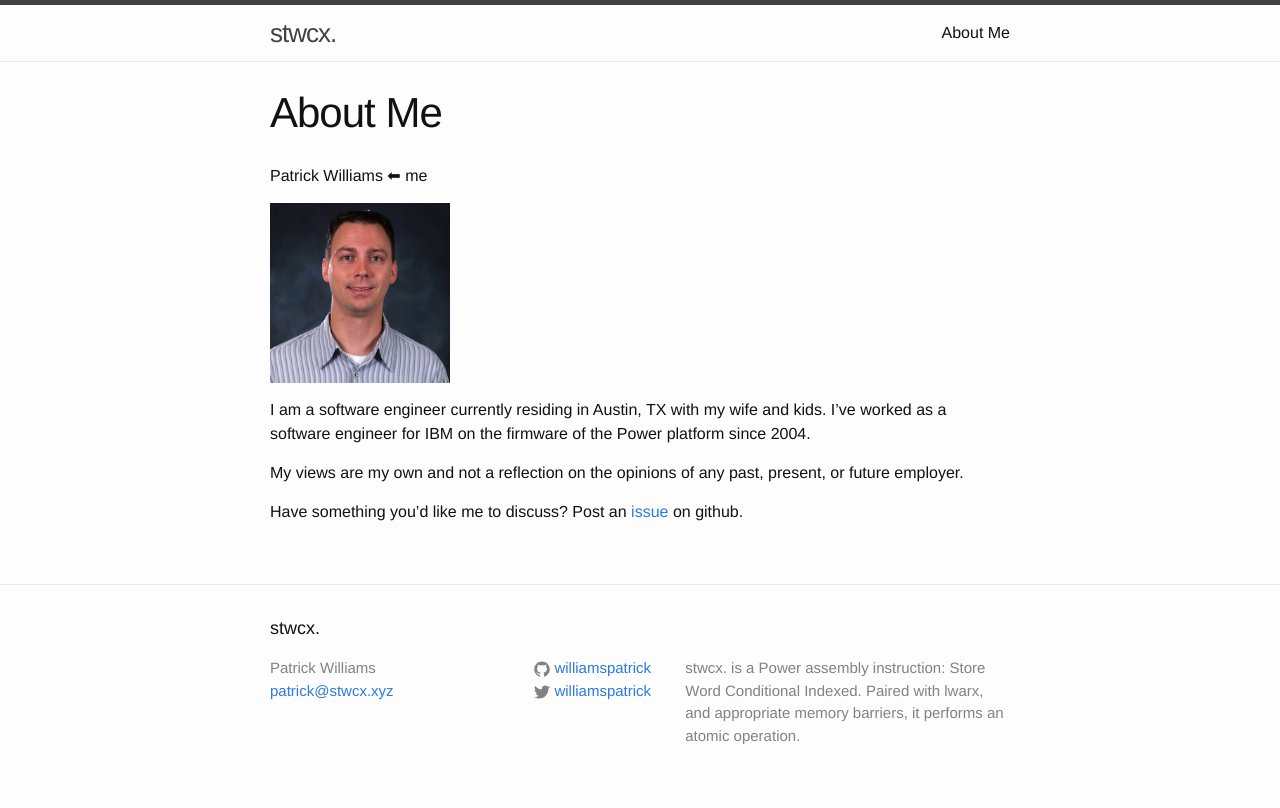
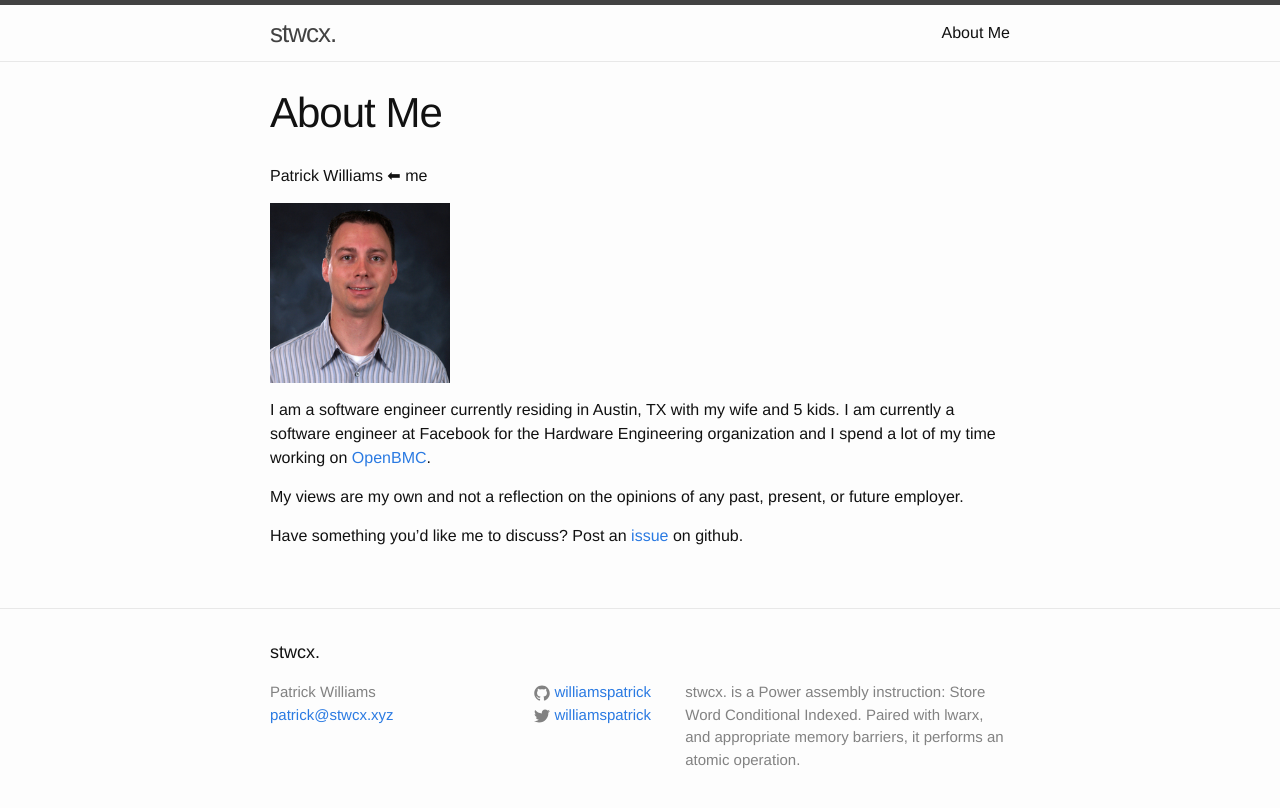
Before and after one commit to williamspatrick/williamspatrick.github.io, a Jekyll site: the page built from about.md, in a window 1280 px wide. Shown: the top 808 px of the page. Built offline with Jekyll 4.4.1, drawn with Linux system fonts in a browser that asks for light colours.

Commit message:
update about-me
Signed-off-by: Patrick Williams <patrick@stwcx.xyz>

```diff
--- a/about.md
+++ b/about.md
@@ -8,10 +8,12 @@ Patrick Williams &#11013; me
 
 <img src="{{ page.image }}" width="180px" />
 
-I am a software engineer currently residing in Austin, TX with my wife and kids.
-I've worked as a software engineer for IBM on the firmware of the Power
-platform since 2004.
+I am a software engineer currently residing in Austin, TX with my wife and 5
+kids.  I am currently a software engineer at Facebook for the Hardware
+Engineering organization and I spend a lot of my time working on
+[OpenBMC](https://github.com/openbmc).
 
-My views are my own and not a reflection on the opinions of any past, present, or future employer.
+My views are my own and not a reflection on the opinions of any past, present,
+or future employer.
 
 Have something you'd like me to discuss?  Post an [issue](https://github.com/williamspatrick/williamspatrick.github.io/issues/new) on github.
```
